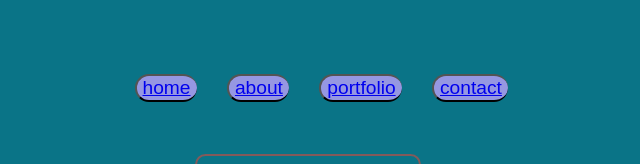
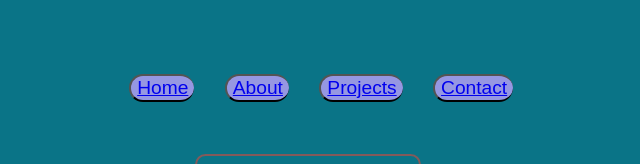
Before and after one commit to Ndurya1/ndurya-projects, a plain HTML site: page projects.html in a window 1280 px wide. Shown: the top 164 px of the page, 332-972 px from the left. Drawn offline with Linux system fonts and the light colour scheme.

Commit message:
trigger github pages redeploy

```diff
--- a/projects.html
+++ b/projects.html
@@ -53,10 +53,10 @@
 </head>
 <body>
     <header>
-        <BUTTON id="button1"><a href="Index.html"> home</a></BUTTON>
-        <button id="button2"><a href="about.html"> about</a></button>
-        <button id="button3"><a href="projects.html">portfolio</a> </button>
-        <button id="button4"><a href="contacts.html"> contact</a></button>
+        <BUTTON id="button1"><a href="Index.html"> Home</a></BUTTON>
+        <button id="button2"><a href="about.html"> About</a></button>
+        <button id="button3"><a href="projects.html">Projects</a> </button>
+        <button id="button4"><a href="contacts.html"> Contact</a></button>
         </header>
         <div class="gallery">
         <img src="port1.png">
```
